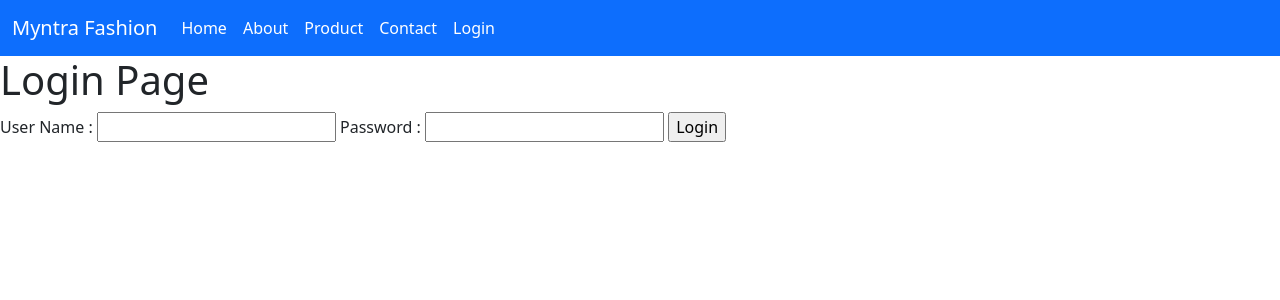
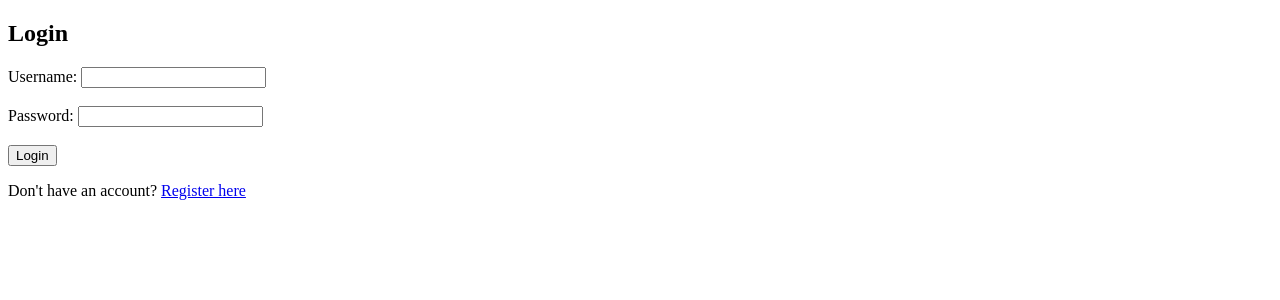
Before and after one commit to Thejzz/Simple-Login-System-using-Python-Flask, a Flask app: page /login in a window 1280 px wide. Shown: the top 300 px of the page. Run offline with Flask 3, Linux system fonts and the light colour scheme.

Commit message:
login.html

```diff
--- a/templates/login.html
+++ b/templates/login.html
@@ -1,13 +1,30 @@
-{% extends 'base.html'%}
-{% block title %} Login {% endblock%}
-{% block content %}
-<h1>Login Page</h1>
-<form action = "{{ url_for('login')}}" method = "POST">
-    User Name : <input type = "text" name = "name" autocomplete = "off">
-    Password : <input type = "password" name = "password">
-    <input type = "submit" value = "Login">
-</form>
-{% if error%}
-<p style = "color:red">Wrong User or Password</p>
-{% endif %}
-{% endblock %}
+<!DOCTYPE html>
+<html lang="en">
+<head>
+    <meta charset="UTF-8">
+    <title>Login</title>
+</head>
+<body>
+    <h2>Login</h2>
+    {% with messages = get_flashed_messages(with_categories=true) %}
+        {% if messages %}
+        {% for category, message in messages %}
+            <p style="color: {{ 'red' if category == 'danger' else 'green' }}">{{ message }}</p>
+        {% endfor %}
+        {% endif %}
+    {% endwith %}
+    <form method="POST">
+        <label for="name">Username:</label>
+        <input type="text" name="name" autocomplete="off" required><br><br>
+
+        <label for="password">Password:</label>
+        <input type="password" name="password" required><br><br>
+
+        <button type="submit">Login</button>
+    </form>
+    {% if error%}
+    <p style = "color:red">Wrong User or Password</p>
+    {% endif %}
+    <p>Don't have an account? <a href="{{ url_for('register') }}">Register here</a></p>
+</body>
+</html>
```
